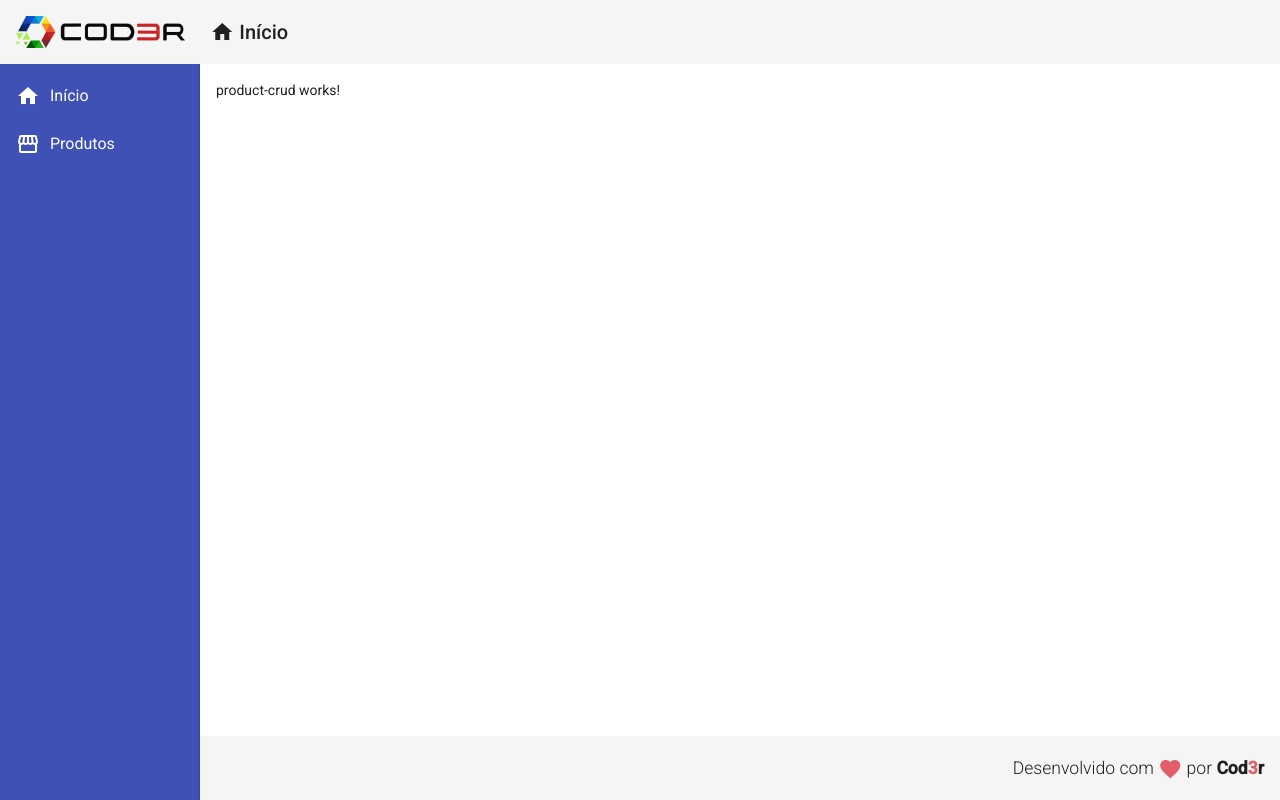
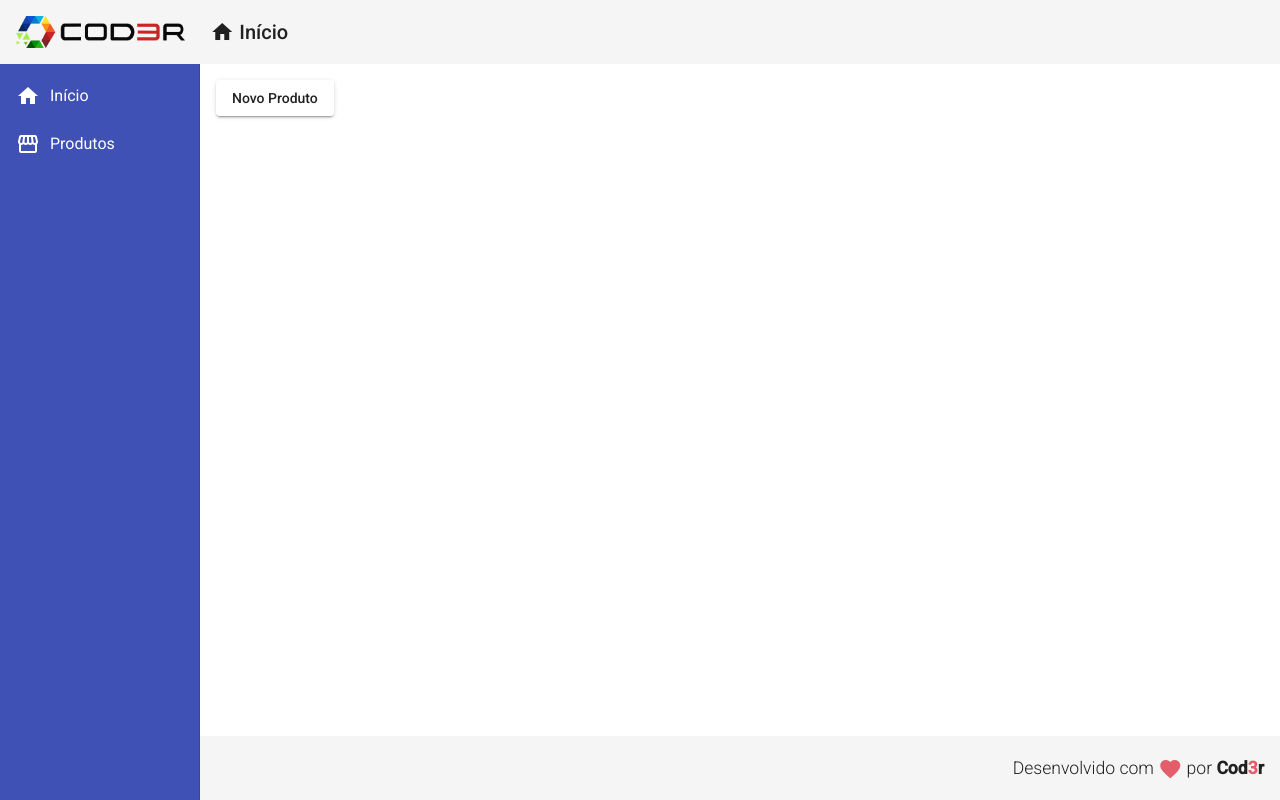
Before and after one commit to jeffersonramos/cod3r-angular-crud, an Angular app in the folder frontend/: page /products in a window 1280 px wide. Built offline with nearby package versions, Linux system fonts and the light colour scheme.

Commit message:
Add navigation to products create

```diff
--- a/frontend/src/app/views/product-crud/product-crud.component.html
+++ b/frontend/src/app/views/product-crud/product-crud.component.html
@@ -1 +1,3 @@
-<p>product-crud works!</p>
+<button mat-raised-button (click)="navigateToProductCreate()">
+    Novo Produto
+</button>
--- a/frontend/src/app/views/product-crud/product-crud.component.ts
+++ b/frontend/src/app/views/product-crud/product-crud.component.ts
@@ -1,4 +1,6 @@
 import { Component, OnInit } from '@angular/core';
+
+import { Router } from '@angular/router';
 
 @Component({
   selector: 'app-product-crud',
@@ -7,9 +9,13 @@
 })
 export class ProductCrudComponent implements OnInit {
 
-  constructor() { }
+  constructor(private router: Router) { }
 
   ngOnInit(): void {
   }
 
+  navigateToProductCreate(): void {
+      this.router.navigate(['/products/create'])
+  }
+
 }
```
Also changed, not shown: frontend/src/app/app.module.ts (+11 -10 lines).
